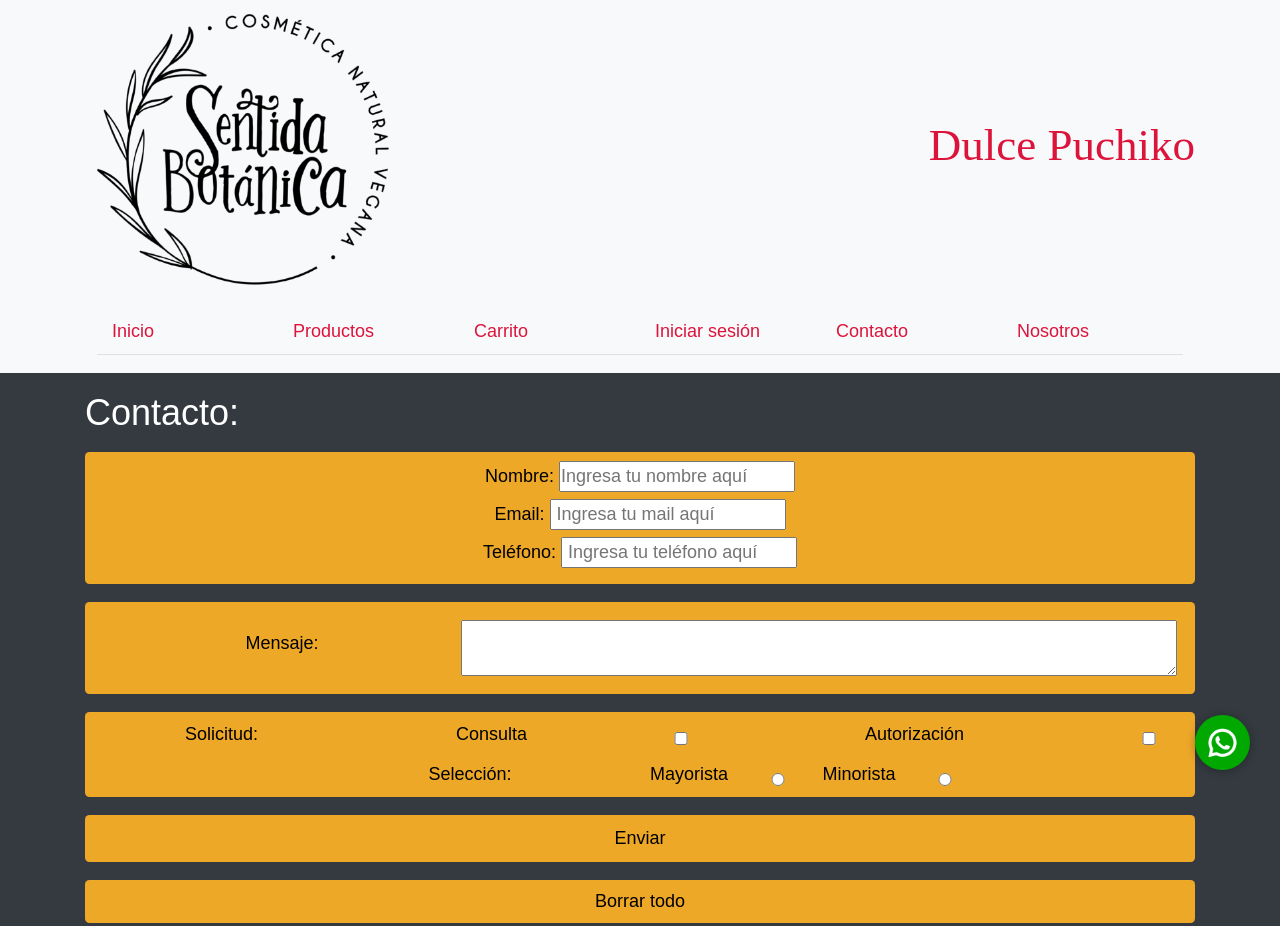
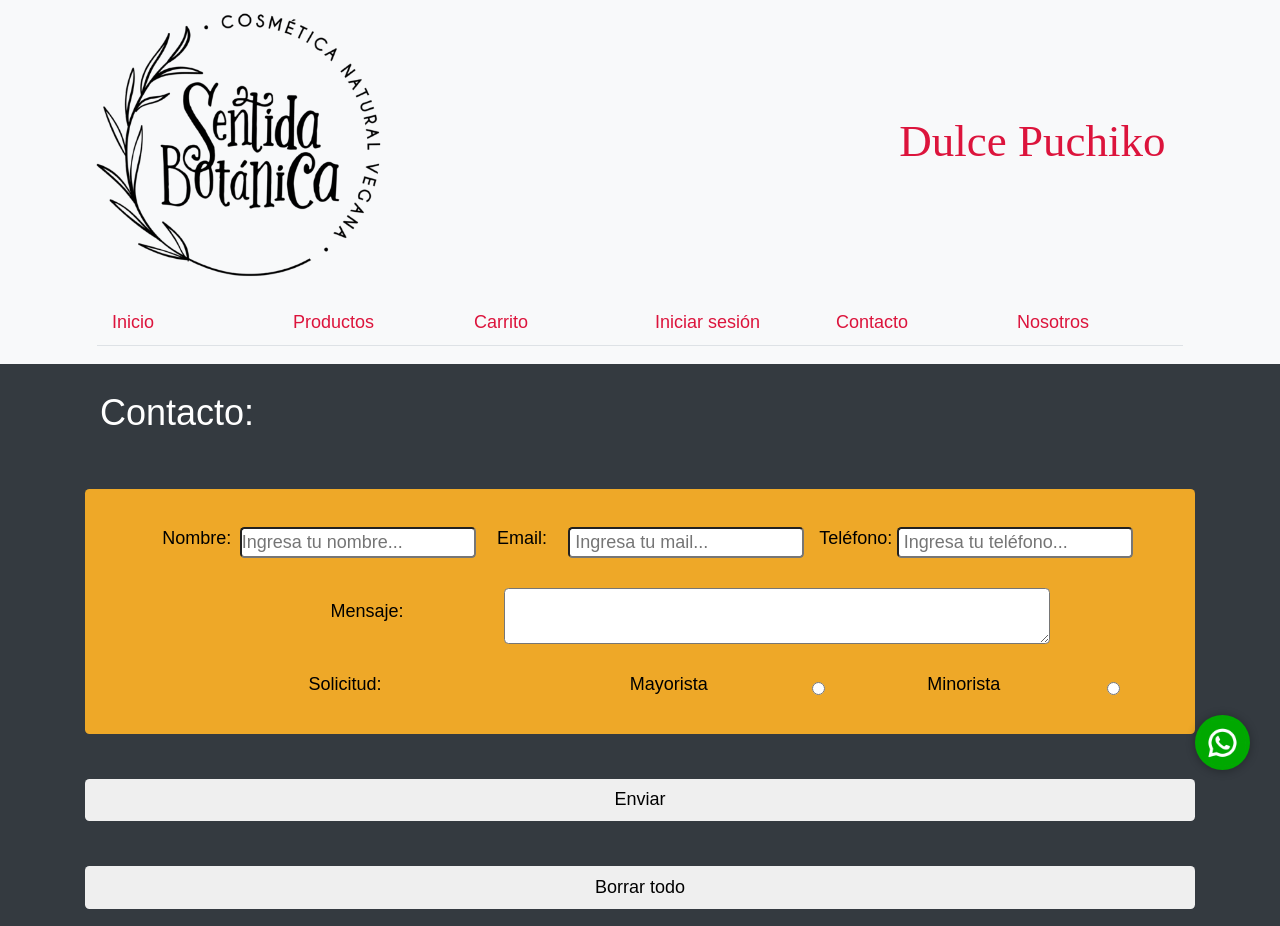
Before and after one commit to PuchikoNyu/dulcepuchiko, a website: page pages/contacto.html in a window 1280 px wide. Shown: the top 926 px of the page. Drawn offline with nearby package versions, Linux system fonts and the light colour scheme; a web font is replaced by a local one.

Commit message:
agregadas imágenes en carrito, index y nosotros. alineamiento de títulos al menú, modificación de la sección formulario  en contactos y en iniciar sesión para mantener los mismos parámetros, agregado de animación a tíutulos y textos

```diff
--- a/pages/contacto.html
+++ b/pages/contacto.html
@@ -28,7 +28,7 @@
 		<!-- LOGO -->
 
 		<div class="container mb-2">
-			<div class="row d-flex align-items-center">
+			<div class="row d-flex align-items-center w-100">
 				<div class="col-7">
 					<img src="../media/logoSB.png" alt="logo de marca" class="w-50 h-50">
 				</div>
@@ -54,55 +54,40 @@
 
 	<!-- TITULO PAGINA -->
 
-	<div class="container mb-3 mt-3">
-		<h2>Contacto:</h2>
+	<div class="container my-4 animate__animated animate__zoomIn">
+		<div class="container">
+			<h2>Contacto:</h2>
+		</div>
 	</div>
 
 	<!-- FORMULARIO -->
 
-	<div class="container marco__formulario mb-3">
-		<div class="mt-2 mb-3">
+	<div class="container marco__formulario my-5 w-100">
+		<div>
 			<form action="formcontacto.html" method="POST" enctype="multipart/form-data">
-				<div class="container marco__formulario formulario--partes mb-3 px-3 rounded">
-					<div class="pt-2 pb-2">
-						<div>
-							<label>Nombre:</label>
-							<input type="text" name="nombre" placeholder="Ingresa tu nombre aquí">
-						</div>
-						<div>
-							<label>Email:</label>
-							<input type="email" name="email" placeholder=" Ingresa tu mail aquí">
-						</div>
-						<div>
-							<label>Teléfono:</label>
-							<input type="phone" name="teléfono" placeholder=" Ingresa tu teléfono aquí">
-						</div>
+				<div class="form-group container marco__formulario formulario--partes py-4 rounded">
+					<div class="row d-flex align-items-center justify-content-center my-2">
+						<label class="col-4 col-lg-6 col-xl-1">Nombre:</label>
+						<input type="text" name="nombre" placeholder="Ingresa tu nombre..." class="rounded">
+						<label class="col-4 col-lg-6 col-xl-1">Email:</label>
+						<input type="email" name="email" placeholder=" Ingresa tu mail..." class="rounded">
+						<label class="col-4 col-lg-6 col-xl-1">Teléfono:</label>
+						<input type="phone" name="teléfono" placeholder=" Ingresa tu teléfono..." class="rounded">
 					</div>
-				</div>
-				<div class="container marco__formulario formulario--partes mb-3 pt-3 pb-3 rounded">
-					<div class="row d-flex align-items-center justify-content-center px-3">
-						<label class="col-4">Mensaje:</label>
-						<textarea class="col-8"></textarea>
+					<div class="row d-flex align-items-center justify-content-center my-4 px-2">
+						<label class="col-4 col-lg-3 col-xl-3">Mensaje:</label>
+						<textarea class="col-6 col-lg-6 col-xl-6 rounded"></textarea>
 					</div>
-				</div>
-				<div class="container marco__formulario formulario--partes mb-2 rounded">
-					<div class="column d-flex align-items-center justify-content-center mt-1 pt-2">
-						<label class="col-3">Solicitud:</label>
-						<label class="mr-2 col-3">Consulta</label>
-						<input type="checkbox" name="tipodeconsulta" value="consulta" class="col-1">
-						<label class="ml-2 mr-2 col-4">Autorización</label>
-						<input type="checkbox" name="tipodeconsulta" value="autorización" class="col-1">
-					</div>
-					<div class="column d-flex align-items-center justify-content-center mt-1 mb-3">
-						<label class="col-4">Selección:</label>
-						<label class="mr-1 col-2,5">Mayorista</label>
-						<input type="radio" name="tipodeconsulta" value="mayorista" class="col-1">
-						<label class="mr-1 col-3,5">Minorista</label>
-						<input type="radio" name="tipodeconsulta" value="minorista" class="col-1">
+					<div class="row d-flex align-items-center justify-content-center">
+						<label class="col-3 col-lg-4 col-xl-4">Solicitud:</label>
+						<label class="mr-1 col-3 col-lg-3 col-xl-3">Mayorista</label>
+						<input type="radio" name="tipodeconsulta" value="mayorista">
+						<label class="mr-1 col-3 col-lg-3 col-xl-3">Minorista</label>
+						<input type="radio" name="tipodeconsulta" value="minorista">
 					</div>
 				</div>
 				<div>
-					<button type="button" class="btn btn-default formulario--partes mb-3 py-2" data-toggle="modal"
+					<button type="button" class="btn btn-default mt-4 mb-3 w-100" data-toggle="modal"
 						data-target="#contacto">Enviar</button>
 					<div class="modal fade" id="contacto" tabindex="-1" aria-labelledby="contacto" aria-hidden="true">
 						<div class="modal-dialog">
@@ -125,7 +110,7 @@
 					</div>
 				</div>
 				<div class="mb-1">
-					<input type="reset" name="borrar" value="Borrar todo" class="btn btn-default formulario--partes">
+					<input type="reset" name="borrar" value="Borrar todo" class="btn btn-default mt-4 mb-3 w-100">
 				</div>
 			</form>
 		</div>
```
Also changed, not shown: 404.html (+3 -4 lines), index.html (+21 -6 lines), pages/404.html (+1 -1 lines), pages/carrito.html (+12 -7 lines), pages/iniciar.html (+10 -10 lines), pages/nosotros.html (+8 -4 lines), pages/productos.html (+98 -50 lines), media/carrito.png (added), media/esenciales.jpeg (added), media/principios.jpg (added).
